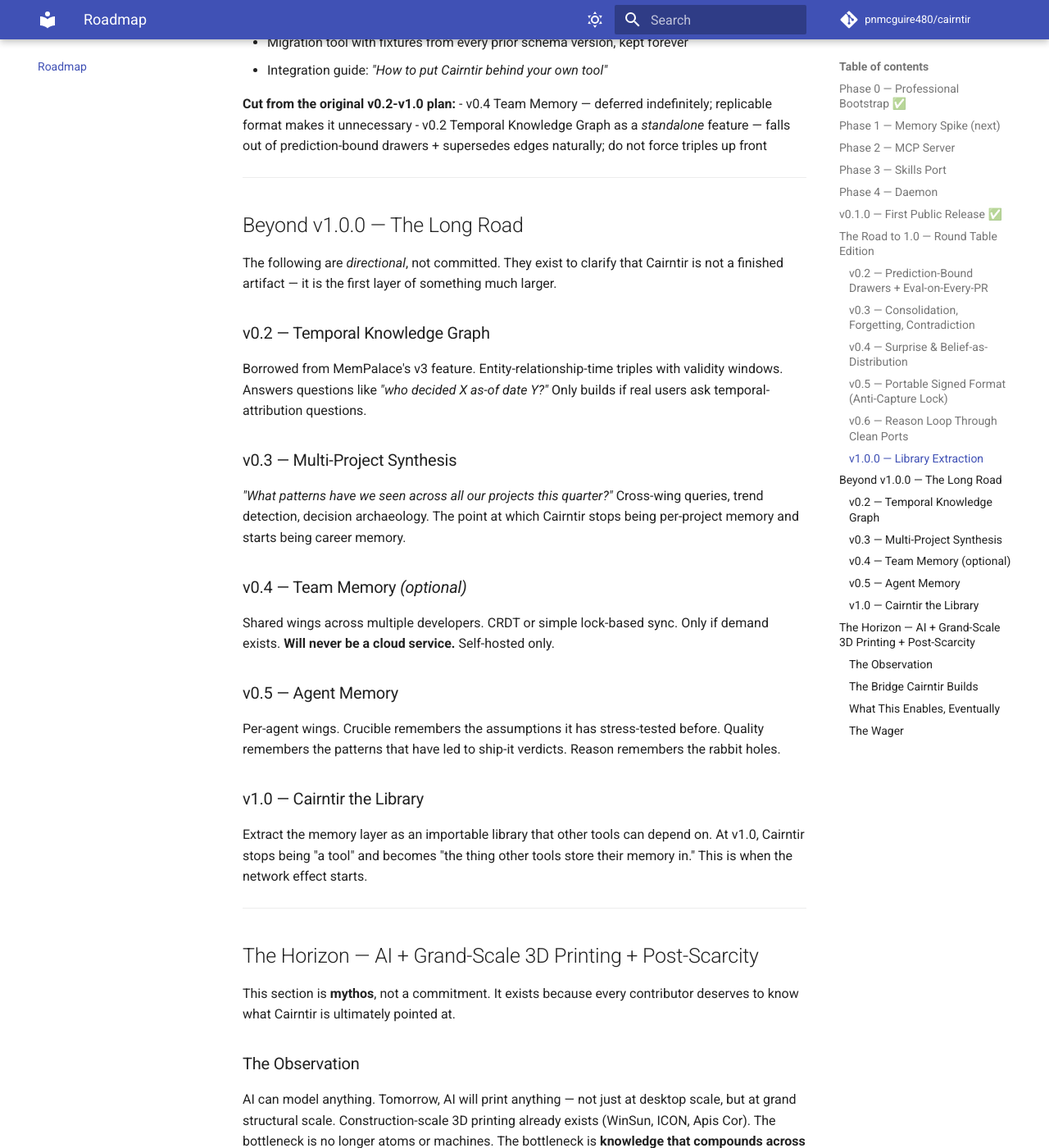
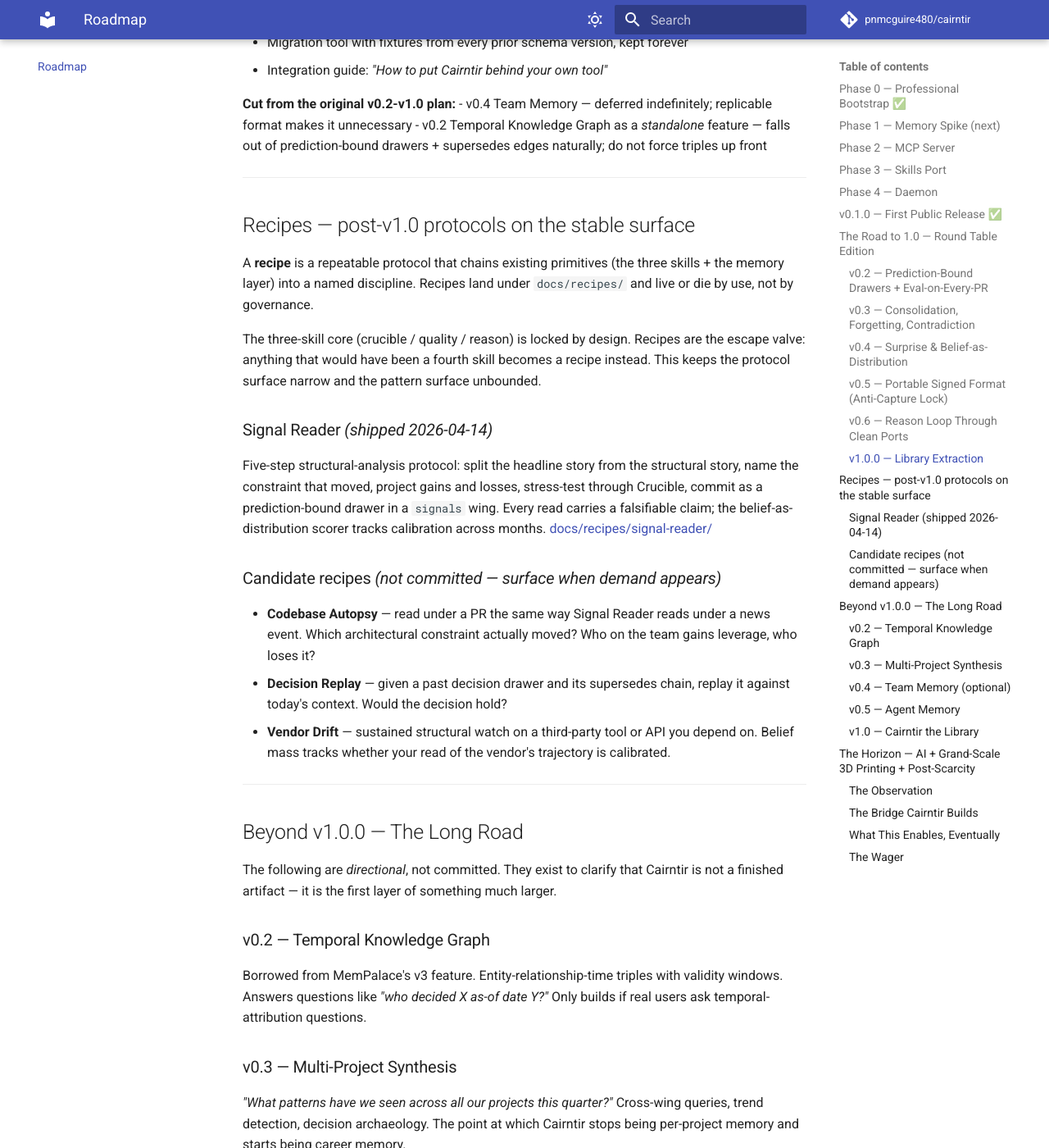
Before and after one commit to pnmcguire480/cairntir, an MkDocs documentation site: the page built from docs/roadmap.md, in a window 1280 px wide and 1400 px high, scrolled down 3644 px. Shown: the whole window at 82% size. Built offline with MkDocs 1.6.1 and Material for MkDocs 9.7.7, drawn with Linux system fonts in a browser that asks for light colours; comment, search, counter and statistics services are not loaded.

Commit message:
docs: surface signal-reader recipe in README, roadmap, and CLAUDE.md
The signal-reader recipe landed in 643ddeb but was invisible from the
hero docs. This commit wires it in so new visitors find it:

- README.md gains a "Recipes — protocols built on the three skills"
  section immediately above the database-example block. Introduces the
  recipe pattern (three skills locked, recipes unbounded), highlights
  Signal Reader as the first shipped recipe, calls out the compounding
  vs one-shot angle that differentiates this from Nate-style analysis.

- docs/roadmap.md gains a "Recipes — post-v1.0 protocols" section
  before "Beyond v1.0.0". Documents the three-skills-locked /
  recipes-unbounded governance rule, lists Signal Reader as shipped,
  names three candidate recipes (Codebase Autopsy, Decision Replay,
  Vendor Drift) as directional, not committed.

- CLAUDE.md gains a "Recipes (post-v1.0)" section above Current State
  so future sessions treat the recipe layer as first-class context.

Nothing in the recipe's own files changed; this is pure surfacing.

Co-Authored-By: Claude Opus 4.6 (1M context) <noreply@anthropic.com>

```diff
--- a/docs/roadmap.md
+++ b/docs/roadmap.md
@@ -123,6 +123,38 @@ Bob) reviewed the original "Long Road" plan and converged on five themes:
 
 ---
 
+## Recipes — post-v1.0 protocols on the stable surface
+
+A **recipe** is a repeatable protocol that chains existing primitives
+(the three skills + the memory layer) into a named discipline. Recipes
+land under `docs/recipes/` and live or die by use, not by governance.
+
+The three-skill core (crucible / quality / reason) is locked by design.
+Recipes are the escape valve: anything that would have been a fourth
+skill becomes a recipe instead. This keeps the protocol surface narrow
+and the pattern surface unbounded.
+
+### Signal Reader *(shipped 2026-04-14)*
+
+Five-step structural-analysis protocol: split the headline story from
+the structural story, name the constraint that moved, project gains and
+losses, stress-test through Crucible, commit as a prediction-bound
+drawer in a `signals` wing. Every read carries a falsifiable claim; the
+belief-as-distribution scorer tracks calibration across months.
+[docs/recipes/signal-reader/](recipes/signal-reader/)
+
+### Candidate recipes *(not committed — surface when demand appears)*
+- **Codebase Autopsy** — read under a PR the same way Signal Reader
+  reads under a news event. Which architectural constraint actually
+  moved? Who on the team gains leverage, who loses it?
+- **Decision Replay** — given a past decision drawer and its supersedes
+  chain, replay it against today's context. Would the decision hold?
+- **Vendor Drift** — sustained structural watch on a third-party tool
+  or API you depend on. Belief mass tracks whether your read of the
+  vendor's trajectory is calibrated.
+
+---
+
 ## Beyond v1.0.0 — The Long Road
 
 The following are *directional*, not committed. They exist to clarify that Cairntir is not a finished artifact — it is the first layer of something much larger.
```
Also changed, not shown: CLAUDE.md (+18 -0 lines), README.md (+30 -0 lines).
